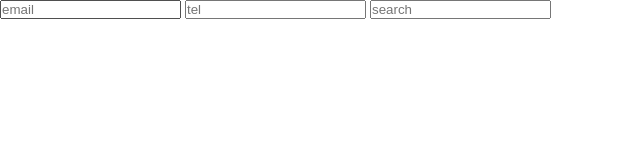
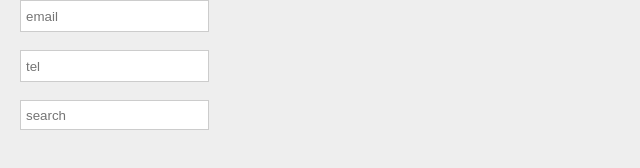
Before and after one commit to wwhong/wwhong.github.io, a plain HTML site: page input_test.html in a window 1280 px wide. Shown: the whole page, without its empty margins (0-640 px from the left). Drawn offline with Linux system fonts and the light colour scheme.

Commit message:
input test

```diff
--- a/input_test.html
+++ b/input_test.html
@@ -2,6 +2,7 @@
 <html lang="en">
 <head>
 	<meta charset="UTF-8">
+	<meta name="viewport" content="width=device-width,initial-scale=1">
 	<title>responsive image</title>
 </head>
 <style>
@@ -9,10 +10,14 @@
 		padding: 0;
 		margin: 0;
 	}
+	input{display: block;height: 30px;padding: 0 5px;margin: 0 20px;border: 1px solid #ccc;}
+	.fix_bg::after{content:'';position: fixed;left: 0;top: 0;right: 0;bottom: 0;background-color: #eee;z-index: -1;}
 </style>
 <body>
-	<input type="email" placeholder="email">
-	<input type="tel" placeholder="tel">
-	<input type="search" placeholder="search">
+	<div class="fix_bg">
+		<input type="email" placeholder="email"><br />
+		<input type="tel" placeholder="tel"><br />
+		<input type="search" placeholder="search"><br />
+	</div>
 </body>
 </html>
```
